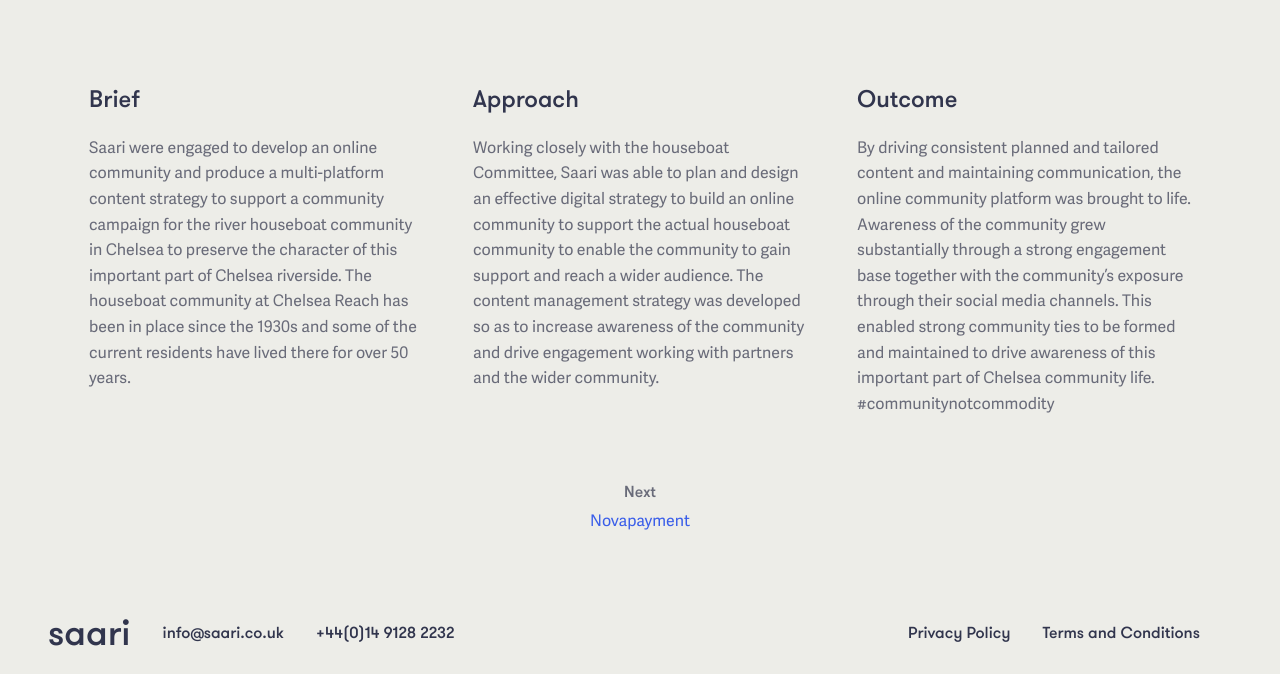
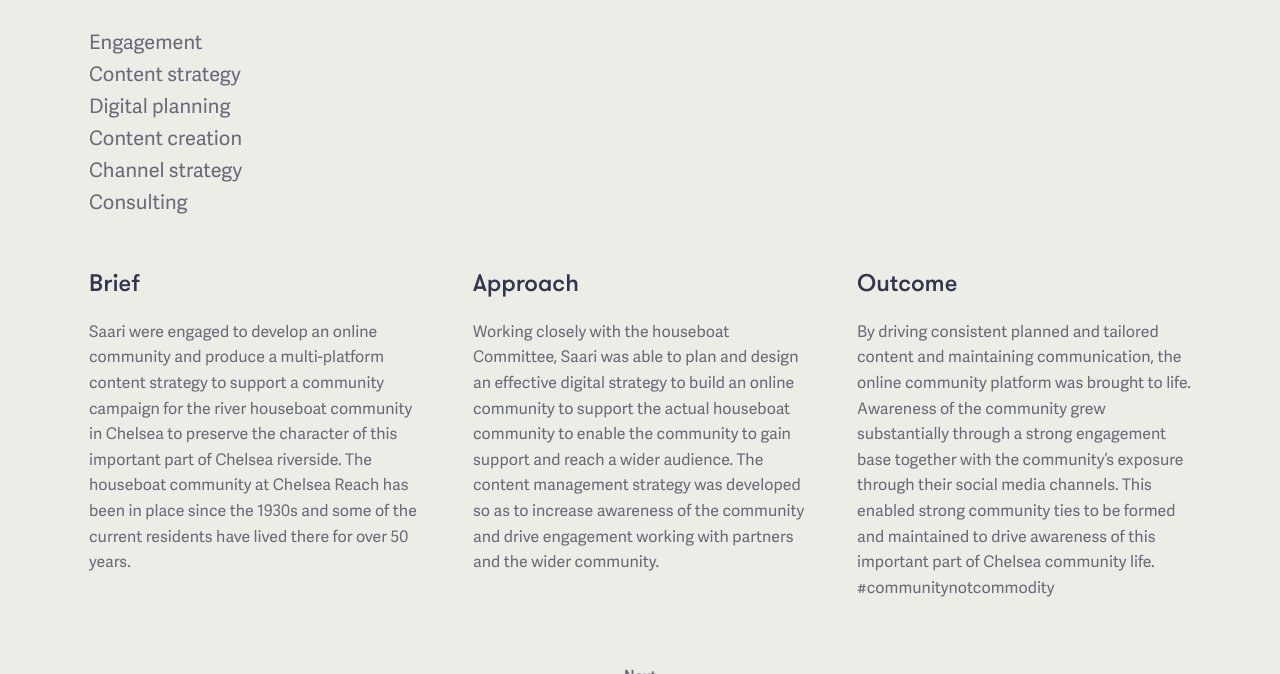
Before and after one commit to garethjohnsdesign/saari.co.uk, a Jekyll site: the page built from _projects/chelsea-reach-houseboat-owners.markdown, in a window 1280 px wide and 900 px high, scrolled down 408 px, cut to the strip 226-900 px from the top of the window. Built offline with Jekyll 4.4.1, drawn with Linux system fonts in a browser that asks for light colours.

Commit message:
Updated Chelsea Reach Houseboat Owners

```diff
--- a/_projects/chelsea-reach-houseboat-owners.markdown
+++ b/_projects/chelsea-reach-houseboat-owners.markdown
@@ -25,6 +25,13 @@
 - community project
 - property development
 image: "/uploads/chelseaboat2.jpeg"
+services:
+- Engagement
+- Content strategy
+- Digital planning
+- 'Content creation '
+- Channel strategy
+- Consulting
 feature-image: "/uploads/chelseaboat%20header.jpg"
 details:
 - title: Brief
```
